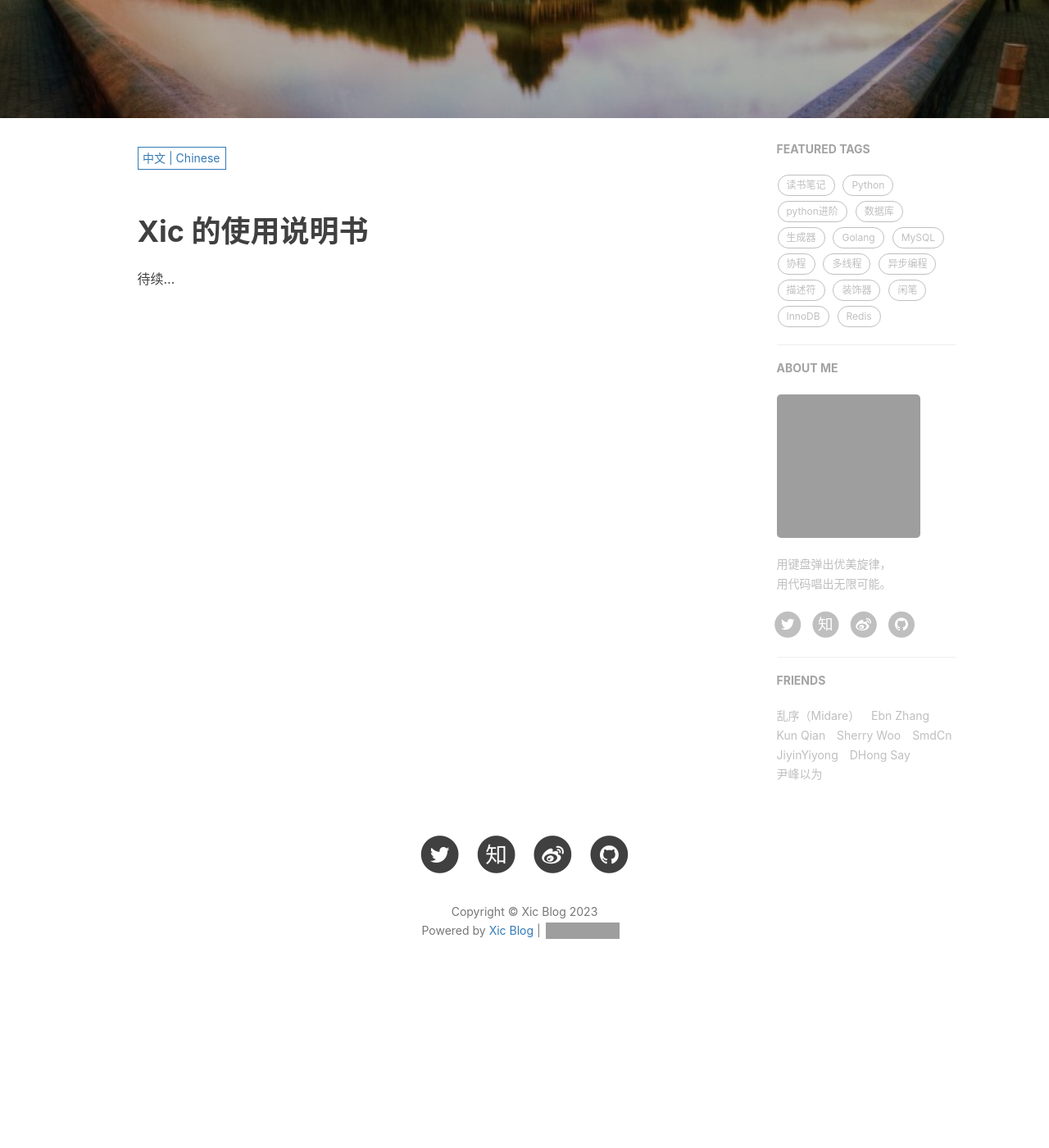
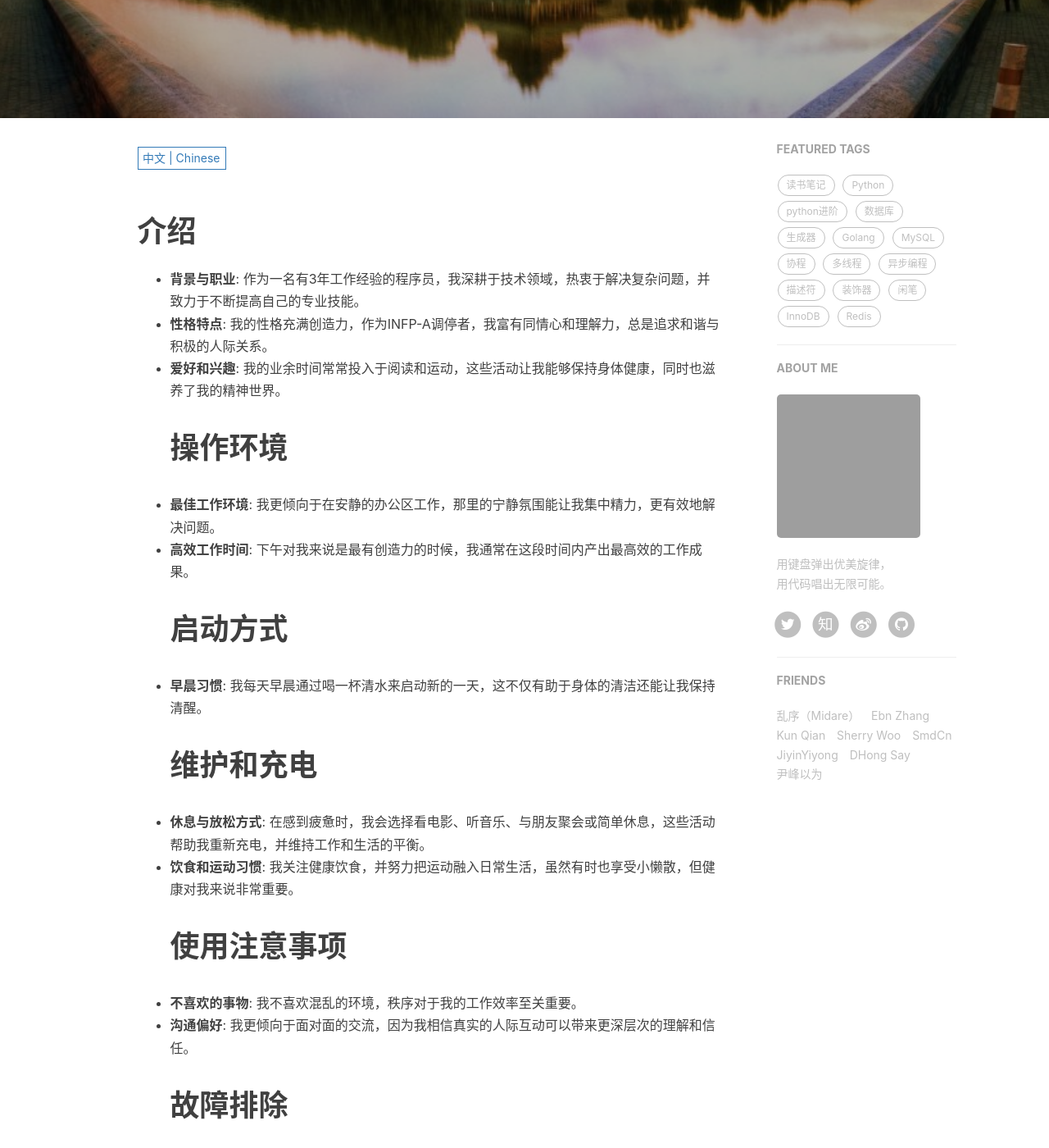
Before and after one commit to ProgrammerPlus1998/ProgrammerPlus1998.github.io, a Jekyll site: the page built from about.html, in a window 1280 px wide and 1400 px high, scrolled down 274 px. Shown: the whole window at 82% size. Built offline with Jekyll 4.4.1, drawn with Linux system fonts in a browser that asks for light colours; nearby versions of some CDN libraries; comment, search, counter and statistics services are not loaded; before the commit the page ends 1513 px from its top, so only the background shows below that; some of the changed text lies outside the part shown; grey boxes are pictures that could not be loaded.

Commit message:
Update zh.md

```diff
--- a/_includes/about/zh.md
+++ b/_includes/about/zh.md
@@ -1,2 +1,27 @@
-# Xic 的使用说明书
-待续...
+# 介绍
+- **背景与职业**: 作为一名有3年工作经验的程序员，我深耕于技术领域，热衷于解决复杂问题，并致力于不断提高自己的专业技能。
+- **性格特点**: 我的性格充满创造力，作为INFP-A调停者，我富有同情心和理解力，总是追求和谐与积极的人际关系。
+- **爱好和兴趣**: 我的业余时间常常投入于阅读和运动，这些活动让我能够保持身体健康，同时也滋养了我的精神世界。
+# 操作环境
+- **最佳工作环境**: 我更倾向于在安静的办公区工作，那里的宁静氛围能让我集中精力，更有效地解决问题。
+- **高效工作时间**: 下午对我来说是最有创造力的时候，我通常在这段时间内产出最高效的工作成果。
+# 启动方式
+- **早晨习惯**: 我每天早晨通过喝一杯清水来启动新的一天，这不仅有助于身体的清洁还能让我保持清醒。
+# 维护和充电
+- **休息与放松方式**: 在感到疲惫时，我会选择看电影、听音乐、与朋友聚会或简单休息，这些活动帮助我重新充电，并维持工作和生活的平衡。
+- **饮食和运动习惯**: 我关注健康饮食，并努力把运动融入日常生活，虽然有时也享受小懒散，但健康对我来说非常重要。
+# 使用注意事项
+- **不喜欢的事物**: 我不喜欢混乱的环境，秩序对于我的工作效率至关重要。
+- **沟通偏好**: 我更倾向于面对面的交流，因为我相信真实的人际互动可以带来更深层次的理解和信任。
+# 故障排除
+- **解决冲突和误会的方式**: 当出现冲突或误会时，我通常会选择直接和当事人沟通，及时解决问题。我认为开放和诚实的沟通是解决问题的关键。
+- **情绪管理方法**: 当情绪波动时，我会选择静静地独处一段时间或从事自己的兴趣爱好，这有助于我重新找到平衡和集中。
+# 升级和自我提高
+- **学习新技能的方式**: 我通过自学和项目实践来不断学习新技能。实践对我来说是最好的老师，我通过不断尝试和实验来提高自己。
+- **长期提高和学习计划**: 我的目标是成为六边形技术栈战士，这意味着我会持续关注技术趋势，不断扩展知识面，成为一个全面的技术专家。
+# 与他人的互动
+- **团队合作偏好**: 我在团队合作中倾向于灵活调整，根据项目需求和团队动态来确定合作模式。
+- **接受批评和反馈的方式**: 我积极接受批评和反馈，并将其视为成长的机会。我相信从他人的观点中学习可以让我不断进步。
+# 结尾
+作为一个富有同情心和创造力的INFP-A调停者，我始终追求卓越和和谐。
+感谢你花时间了解我，我期待有机会与你合作和共同成长。
```
